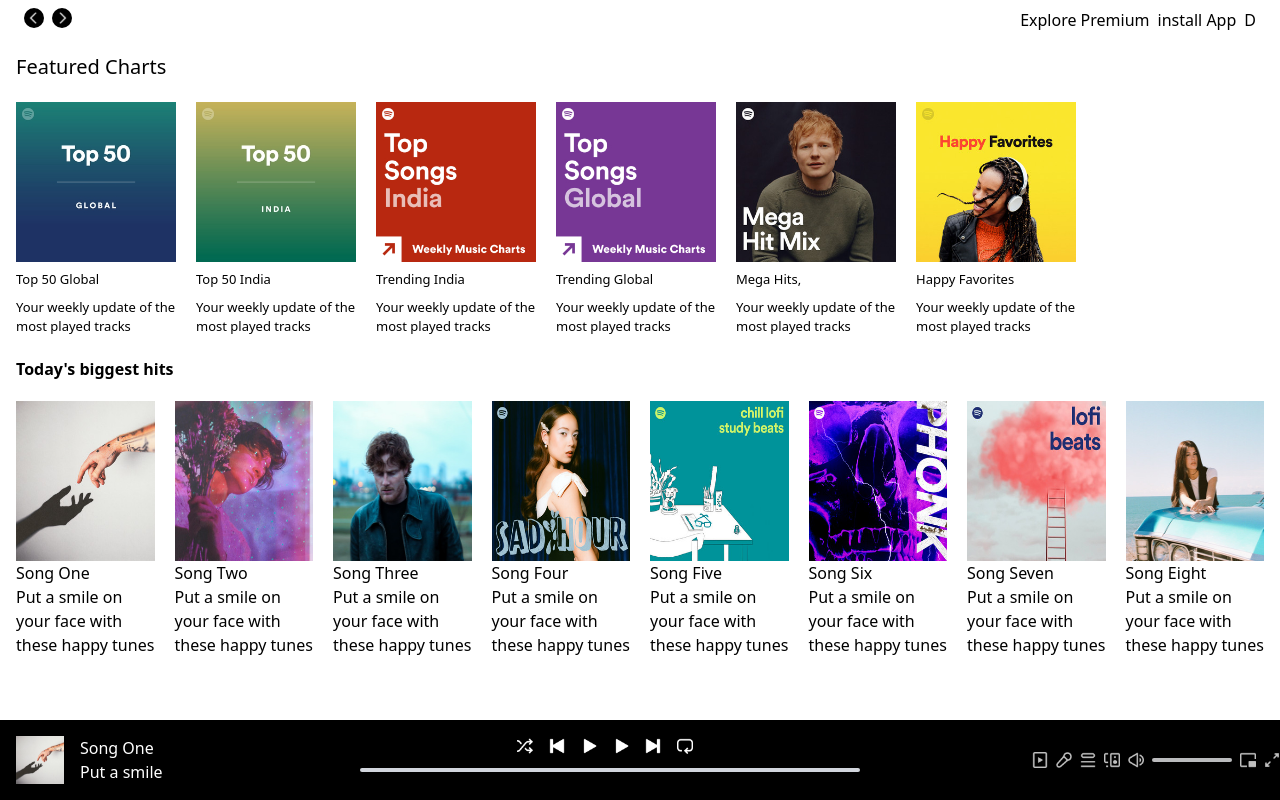
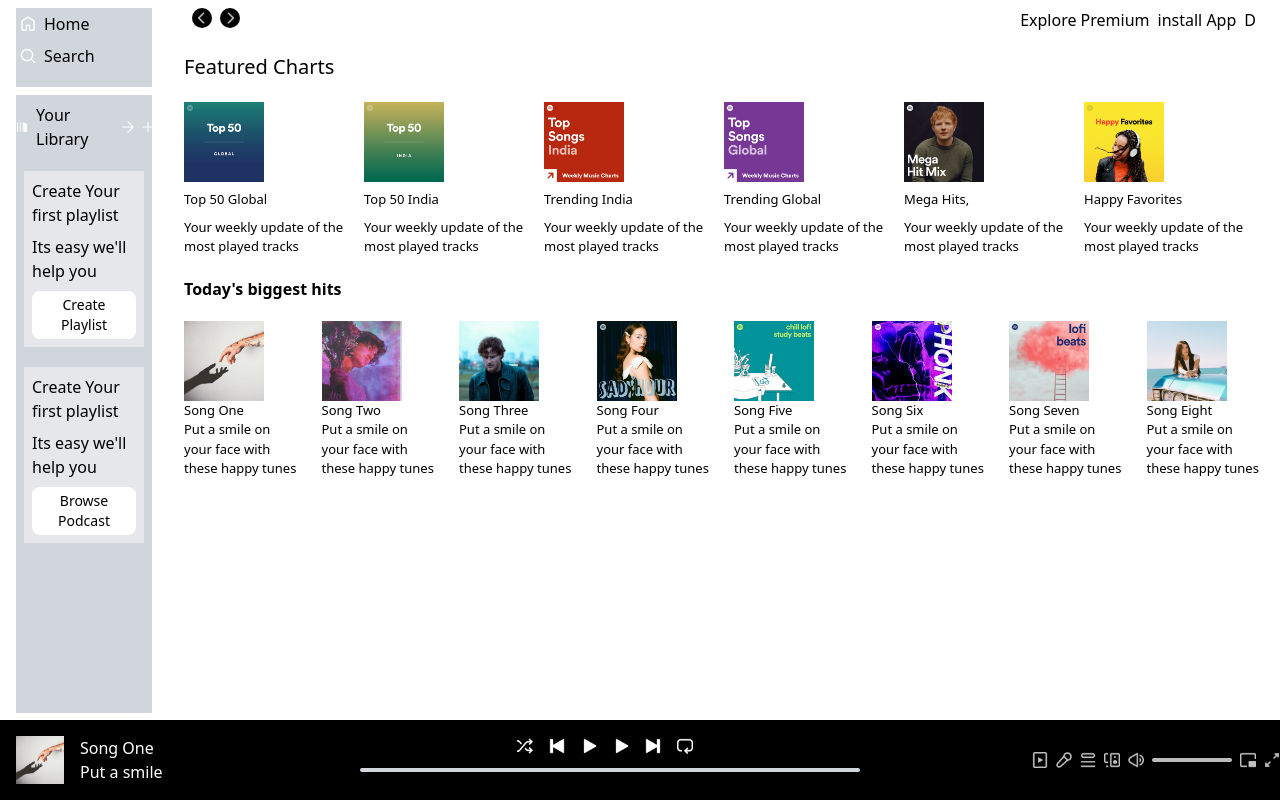
Before and after one commit to Modupe-Onakoya/music-player-site, a React (Vite) app: page / in a window 1280 px wide. Built offline with nearby package versions, Linux system fonts and the light colour scheme.

Commit message:
update on d display homes

```diff
--- a/src/App.jsx
+++ b/src/App.jsx
@@ -17,7 +17,7 @@
       <div className='h-[90%] flex'>
         <h1 className='sm:hidden p-4 font-bold'>Kindly view on desktop screen</h1>
 
-        {/* <SideBar /> */}
+        <SideBar />
         <Display />
 
       </div>
--- a/src/components/AblumItem.jsx
+++ b/src/components/AblumItem.jsx
@@ -8,7 +8,7 @@
     return (
         <div className=''>
             <div key={id} className='space-y-2'>
-                <img src={image} alt="" className='size-40 max-sm:size-20' onClick={() => { navigate(`/album/${id}`) }} />
+                <img src={image} alt="" className='size-20 max-sm:size-20' onClick={() => { navigate(`/album/${id}`) }} />
                 <p className='text-[13px]'>{na}</p>
                 <p className='w-45 max-sm:w-30 text-[13px]'>
                     {desc}
--- a/src/components/Song.jsx
+++ b/src/components/Song.jsx
@@ -7,11 +7,11 @@
     return (
         <div onClick={() => { playWithId(id) }} className='max-sm:'>
 
-            <img src={image} alt="" className='size-40 max-sm:size-20' />
-            <p>
+            <img src={image} alt="" className='size-20' />
+            <p className='text-[13px]'>
                 {namee}
             </p>
-            <p className='max-sm:w-30'>
+            <p className='max-sm:w-30 text-[13px]'>
                 {desc}
             </p>
         </div>
```
